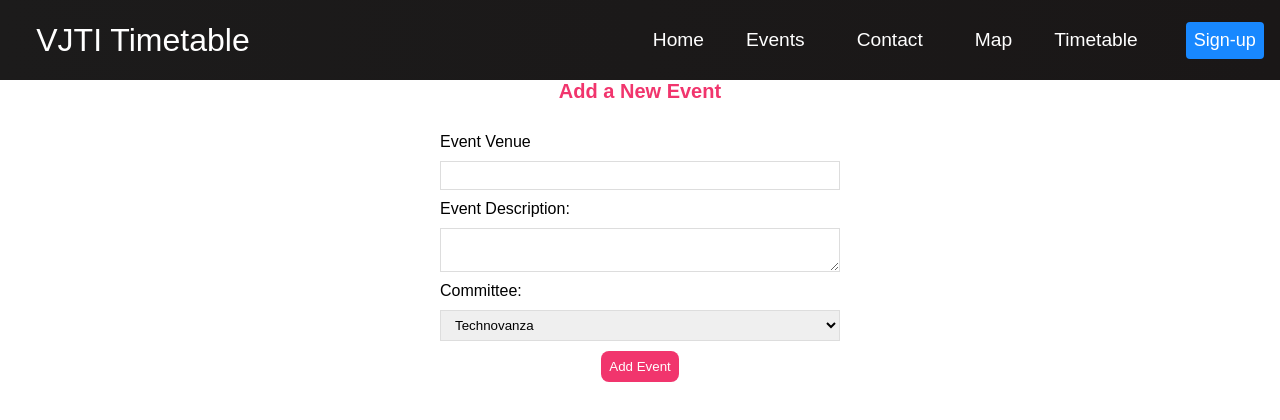
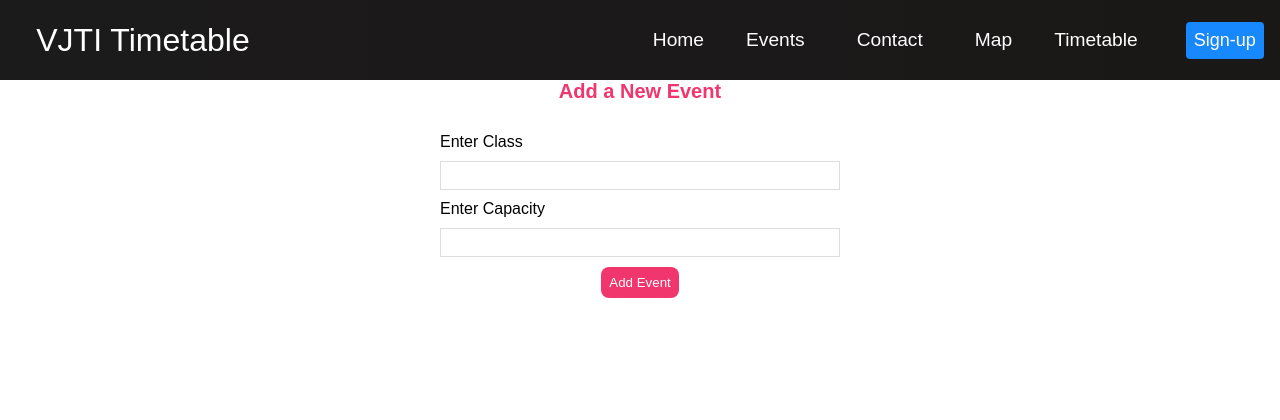
Before and after one commit to KGan31/Institute_level_timetable, a React (Create React App) app: page /create in a window 1280 px wide. Shown: the top 420 px of the page. Built offline with nearby package versions, Linux system fonts and the light colour scheme.

Commit message:
Completed multiple insertions in data base

```diff
--- a/src/components/pages/Create.js
+++ b/src/components/pages/Create.js
@@ -1,22 +1,21 @@
-import { useState } from "react";
+import React,{Fragment, useState } from "react";
 import { useNavigate } from "react-router-dom";
 
 const Create = () => {
-    const [title, setTitle] = useState('');
-    const [body, setBody] = useState('');
-    const [author, setAuthor] = useState('mario');
+    const [classroom, setClassroom] = useState('');
+    const [capacity, setCapacity] = useState('');
+    // const [author, setAuthor] = useState('mario');
     const [isPending, setIsPending] = useState(false);
     const navigate = useNavigate();
 
-    const handleSubmit = (e) => {
+    const handleSubmit = async(e) => {
         e.preventDefault();
-        const blog = {title, body, author};
+        const data = {classroom, capacity};
         setIsPending(true);
-
-        fetch('http://localhost:8000/blogs',{
+        const response = await fetch('http://localhost:5000/tt',{
             method: 'Post',
             headers: {"Content-Type": "application/json"},
-            body: JSON.stringify(blog),
+            body: JSON.stringify(data),
         }).then(() => {
             console.log('new blog added');
             setIsPending(false);
@@ -26,23 +25,24 @@ const Create = () => {
     }
 
     return (
+        <Fragment>
         <div className="create">
             <h2>Add a New Event</h2>
             <form onSubmit={handleSubmit}>
-                <label>Event Venue</label>
+                <label>Enter Class</label>
                 <input
                 type="text"
                 required
-                value = {title}
-                onChange = {(e) => setTitle(e.target.value)}
+                value = {classroom}
+                onChange = {(e) => setClassroom(e.target.value)}
                 />
-                <label >Event Description:</label>
+                {/* <label >Event Description:</label>
                 <textarea
                 required
                 value={body}
                 onChange = {(e) => setBody(e.target.value)}
-                ></textarea>
-                <label>Committee:</label>
+                ></textarea> */}
+                {/* <label>Committee:</label>
                 <select
                     value = {author}
                     onChange = {(e) => setAuthor(e.target.value)}
@@ -56,12 +56,20 @@ const Create = () => {
                     <option value="COC">COC</option>
                     <option value="SRA">SRA</option>
 
-                </select>
+                </select> */}
+                <label>Enter Capacity</label>
+                <input
+                type="number"
+                required
+                value = {capacity}
+                onChange = {(e) => setCapacity(e.target.value)}
+                />
                 {!isPending && <button>Add Event</button>}
                 {isPending && <button disabled>Adding Event....</button>}
 
             </form>
         </div>
+        </Fragment>
     );
 }
 
```
Also changed, not shown: 1 other file (tests, documents, lock files or other folders).
